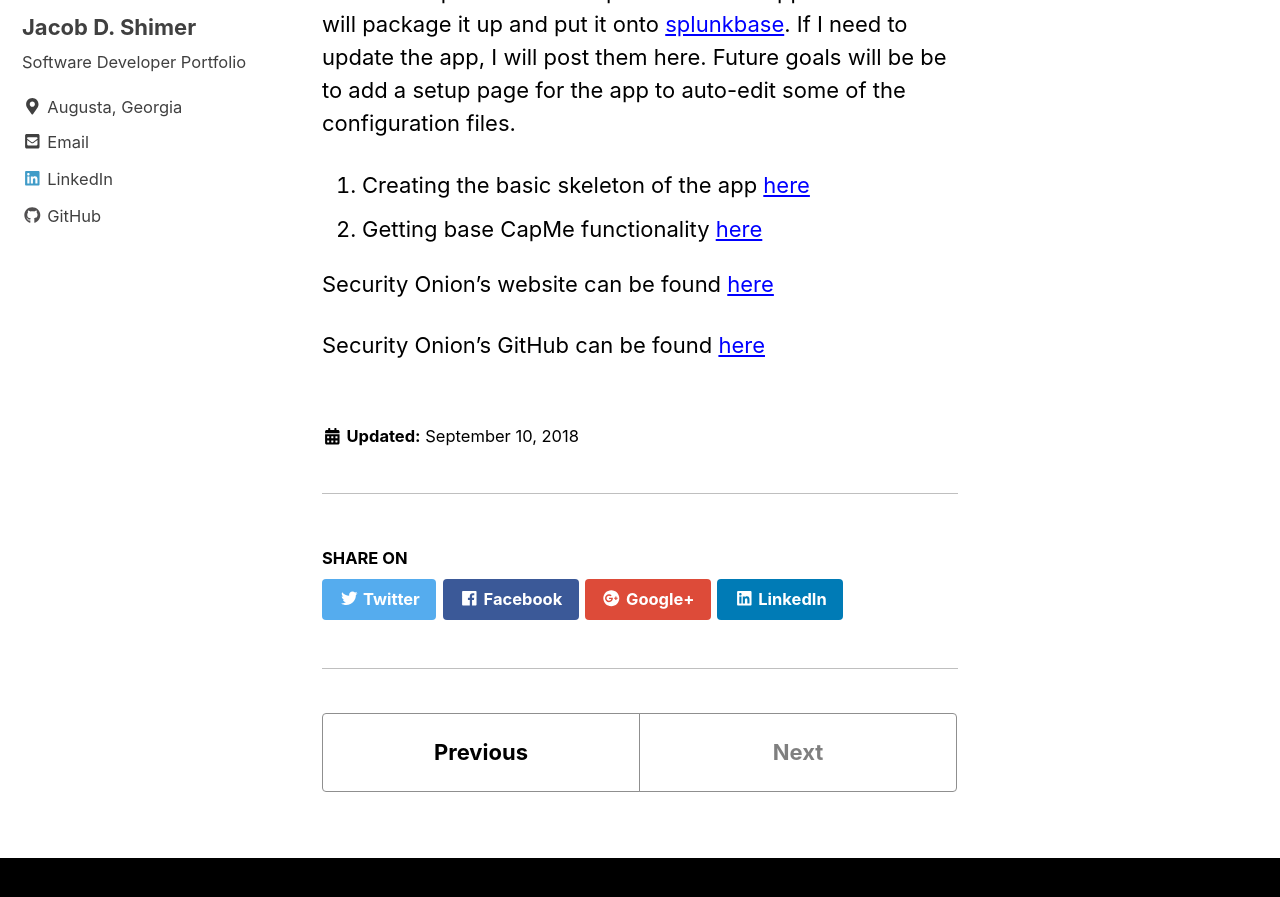
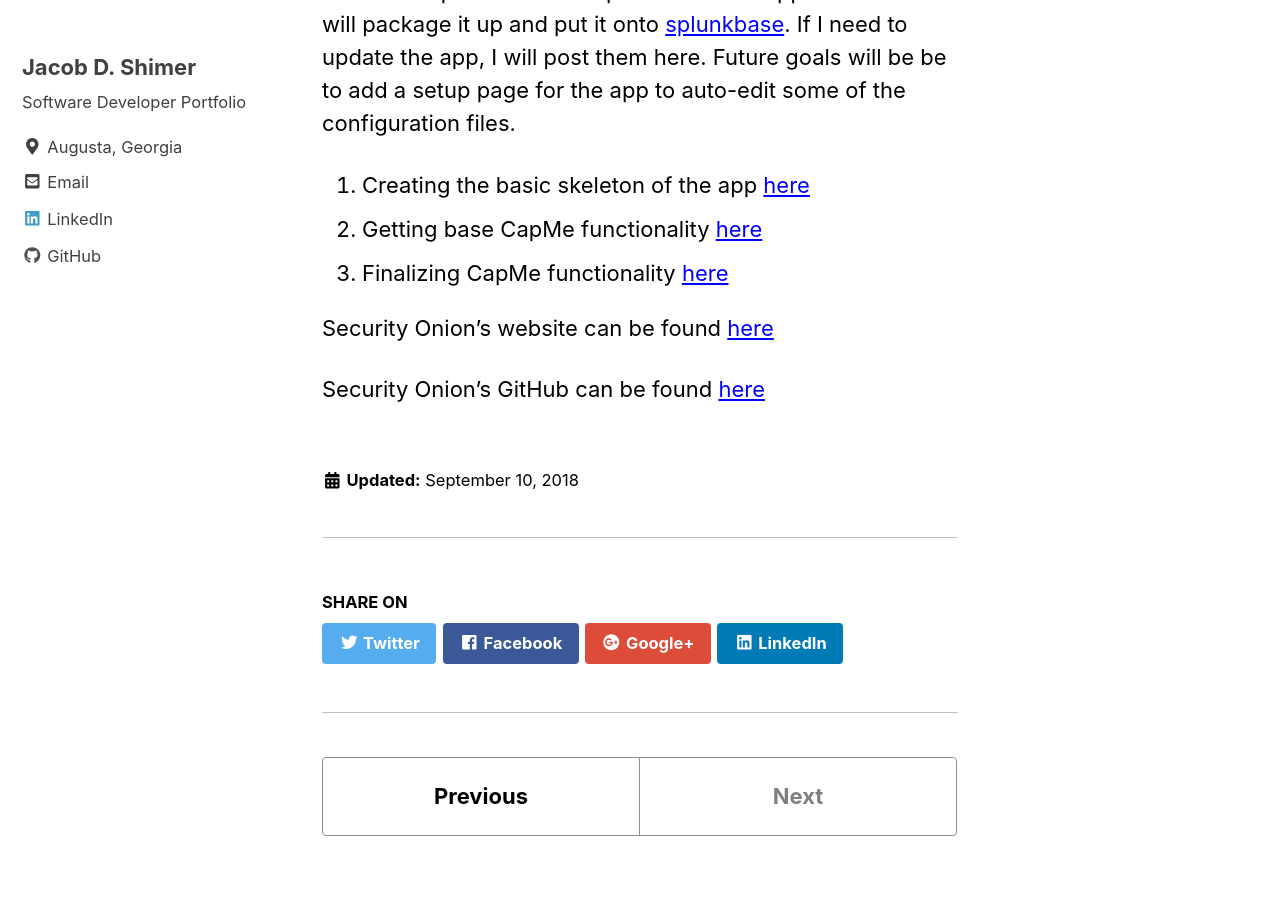
Before and after one commit to jacobdshimer/jacobdshimer.github.io, a Jekyll site: the page built from _portfolio/securityonion-app-project.md, in a window 1280 px wide and 900 px high, scrolled down 893 px. Shown: the top 897 px of the window. Built offline with Jekyll 4.4.1, drawn with Linux system fonts in a browser that asks for light colours; nearby versions of some CDN libraries.

Commit message:
Added a link to a the new post in the portfolio page

```diff
--- a/_portfolio/securityonion-app-project.md
+++ b/_portfolio/securityonion-app-project.md
@@ -20,6 +20,7 @@ I will be writing posts and will link them here, providing a brief description w
 
 1. Creating the basic skeleton of the app [here]({{site.baseurl}}{% post_url 2018-08-22-security-onion-app-first-post %})
 2. Getting base CapMe functionality [here]({{site.baseurl}}{% post_url 2018-08-31-security-onion-app-capme %})
+3. Finalizing CapMe functionality [here]({{site.baseurl}}{% post_url 2018-09-05-security-onion-app-capme-finished %})
 
 Security Onion's website can be found [here](https://securityonion.net/ "Security Onion")
 
```
